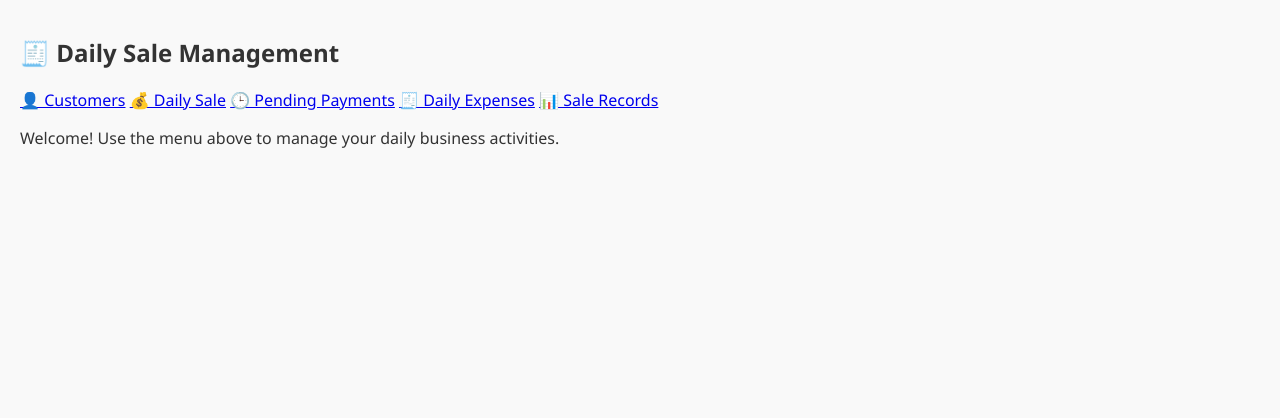
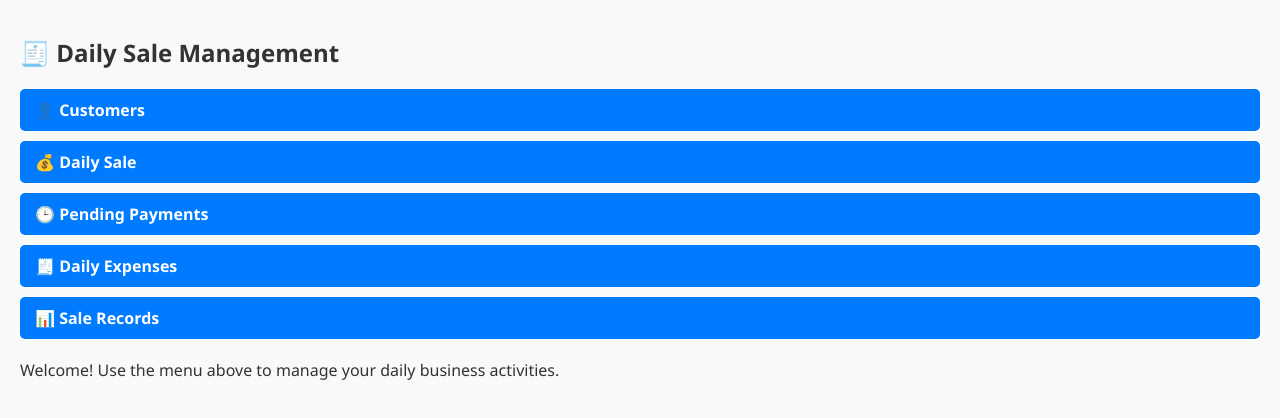
Before and after one commit to waiz-ahmed-kiani/daily-sale-manager, a plain HTML site: page index.html in a window 1280 px wide. Drawn offline with Linux system fonts and the light colour scheme.

Commit message:
Update style.css

```diff
--- a/css/style.css
+++ b/css/style.css
@@ -5,6 +5,27 @@ body {
   margin: 0;
   padding: 20px;
   color: #333;
+}
+.menu {
+  display: flex;
+  flex-direction: column;
+  gap: 10px;
+  margin-bottom: 20px;
+}
+
+.menu a {
+  display: block;
+  padding: 10px 15px;
+  background-color: #007bff;
+  color: white;
+  text-decoration: none;
+  border-radius: 5px;
+  font-weight: bold;
+  transition: background-color 0.2s;
+}
+
+.menu a:hover {
+  background-color: #0056b3;
 }
 
 h1 {
```
